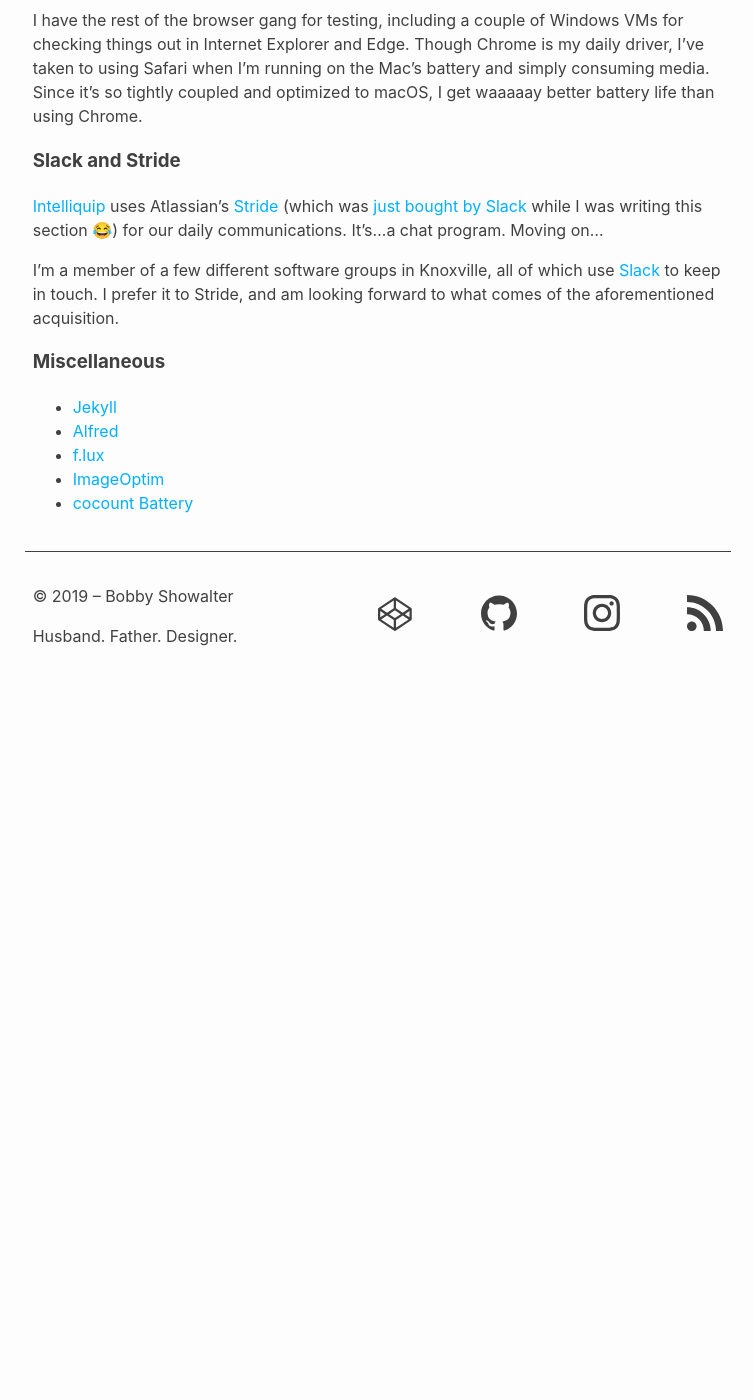
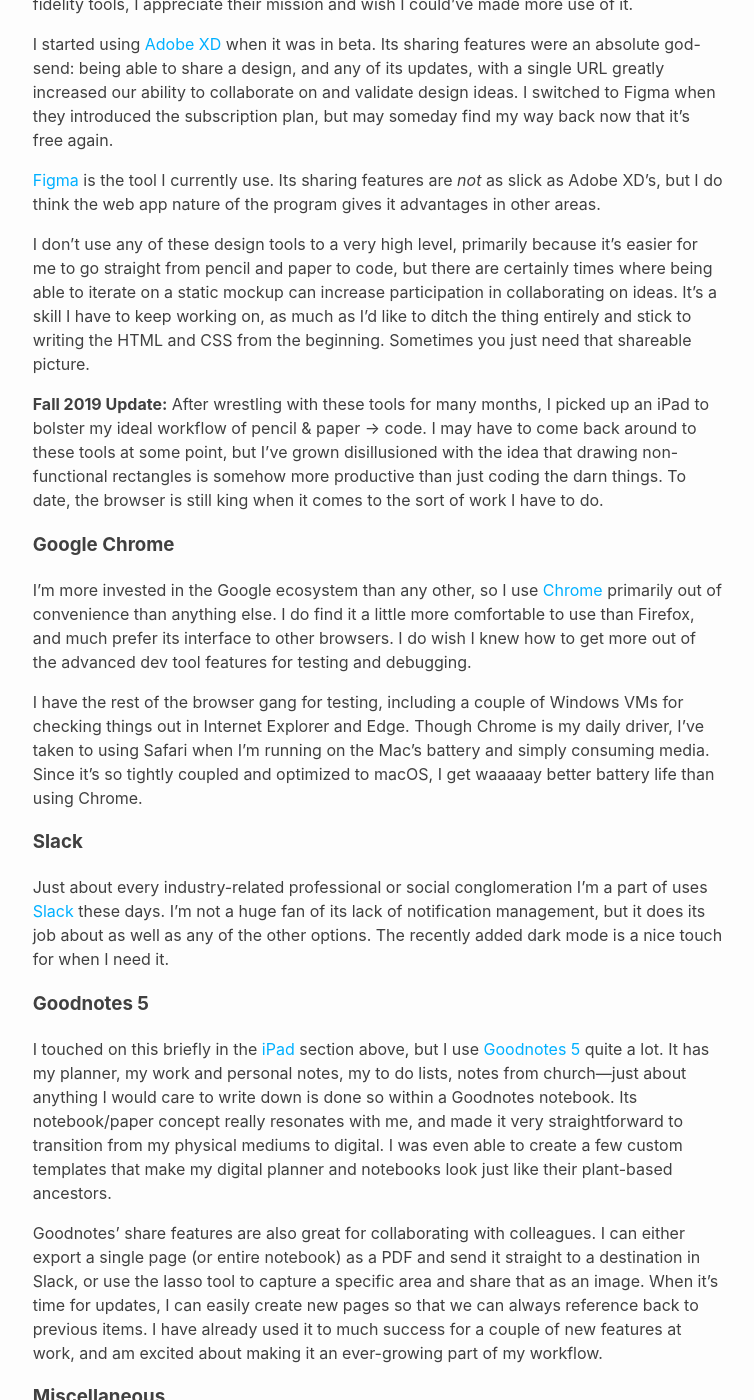
Before and after one commit to orangedaisy/bshowco, a Jekyll site: the page built from uses.md, in a window 1280 px wide and 1400 px high, scrolled down 6606 px. Shown: the whole window, without its empty margins (262-1016 px from the left). Built offline with Jekyll 4.4.1, drawn with Linux system fonts in a browser that asks for light colours; before the commit the page ends 7306 px from its top, so only the background shows below that; some of the changed text lies outside the part shown.

Commit message:
GH-6: Update 'Uses' page with 2019 YTD updates

```diff
--- a/uses.md
+++ b/uses.md
@@ -58,18 +58,38 @@ legs](https://www.hairpinlegs.com/collections/table-legs/products/tube-leg-no-on
 While it isn't the sprawling expanse that the previous desk was, it certainly
 provides plenty of space to spread out.
 
-### MacBook Pro
+### 13&Prime; MacBook Pro (Early 2015)
 
-I'm currently using a 2015 13" MacBook Pro with 8GB of memory and a 512GB SSD.
-Three years feels like a long time to use the same MacBook, but it still does
-everything I need it to just as fast as the day I got it. For cases where I need
-more horsepower, like some development work at Intelliquip, I typically remote
-into some sort of server that can be more specially tuned for the task at hand.
+I'm currently using a 2015 13&Prime; MacBook Pro with 8GB of memory and a 512GB
+SSD.  Four years feels like a long time to use the same MacBook, but it still
+does everything I need it to just as fast as the day I got it. For cases where I
+need more horsepower, like some development work at Intelliquip, I typically
+remote into some sort of server that can be more specially tuned for the task at
+hand.
 
 I keep my Mac in clamshell mode when I'm at home, and recently grabbed [a
 stand](https://www.amazon.com/gp/product/B0792C2XW7/) to reduce its footprint.
 The stand also elevates the laptop off the desk to guard against any accidental
 spills.
+
+### 12.9&Prime; iPad Pro (2019) with Apple Pencil 2
+
+I picked up an iPad Pro in the summer of 2019 to assist with my workflow at
+Intelliquip. So far, it's been a very welcome addition. I use [Goodnotes
+5](https://www.goodnotes.com/) to maintain my planner, personal notes, work
+notes, wireframes and sketches&mdash;just about anything I was previously using
+a traditional notebook for. Keeping everything in the iPad, and specifically
+within Goodnotes, makes it much easier to reference historical artifacts or
+share my latest sketch or mockup.  Goodnotes makes use of OCR so that even my
+mostly illegible handwriting is indexed and searchable.
+
+The iPad fills a nice gap in my workflow, making it dead simple to sketch ideas,
+share them with colleagues, iterate through improvements, and jump straight to
+coding their implementation. Over time, I see sketching on the iPad as a way to
+reduce my dependency on prototyping tools like Figma or Adobe XD.
+
+iPadOS was released just as I was updating this section, so I'm excited to see
+how the new features can help to further enhance my productivity.
 
 ### Keyboard
 
@@ -117,14 +137,20 @@ necessary, but I typically just use its smart features and a [2015
 Chromecast](https://store.google.com/product/chromecast_2015) to put on
 background media.
 
+We nabbed a pair of [Google Nest
+Hubs](https://store.google.com/us/product/google_nest_hub) from Costco during
+Black Friday 2018. I keep one hub on my desk to help me manage my personal
+calendar, set reminders, and control our office Chromecast Audio. Occasionally I
+use it to make a phone call as well.
+
 ### Speakers and sound
 
 For personal music and video playing, I have the [Logitech
 Z623](https://www.amazon.com/gp/product/B003VAHYTG/) system hooked up to my Mac.
-For more general background music, and audio from the Roku TV, I have a pair of
-Bose bookshelf speakers wired up with a [Chromecast
-Audio](https://store.google.com/product/chromecast_audio). This allows anyone in
-the office to control the music without tying up any one person's workstation.
+For more general background music, I use a [Chromecast
+Audio](https://store.google.com/product/chromecast_audio) connected to a pair of
+Bose bookshelf speakers located on a shelf above my desk. This allows anyone in
+the office to control the music without tying up my workstation.
 
 ### Phone
 
@@ -152,12 +178,11 @@ explanation:
 phone calls
 - [Toshiba 1TB Portable HDD](https://www.amazon.com/gp/product/B00N2S6ZUQ/)
   for a TimeMachine backup
-- [Field Notes](https://fieldnotesbrand.com/products/pitch-black-memo) and
-  [Moleskine](https://us.moleskine.com/en/cahier-journal-brown/p0408) notebooks
 - [Cross ballpoint pen](https://www.cross.com/en/products/3502)
 - Desk organizer from [Stone-Penland
   Pottery](https://www.facebook.com/stonepenlandpottery/)
 - [Safco Foot Cushion](https://www.amazon.com/gp/product/B001MS6XW8/)
+- Leather desk valet for holding my phone and tv remote
 
 * * *
 
@@ -240,6 +264,13 @@ participation in collaborating on ideas. It's a skill I have to keep working on,
 as much as I'd like to ditch the thing entirely and stick to writing the HTML
 and CSS from the beginning. Sometimes you just need that shareable picture.
 
+**Fall 2019 Update:** After wrestling with these tools for many months, I picked
+up an iPad to bolster my ideal workflow of pencil & paper &rarr; code. I may
+have to come back around to these tools at some point, but I've grown
+disillusioned with the idea that drawing non-functional rectangles is
+somehow more productive than just coding the darn things. To date, the browser
+is still king when it comes to the sort of work I have to do.
+
 ### Google Chrome
 
 I'm more invested in the Google ecosystem than any other, so I use
@@ -254,21 +285,37 @@ daily driver, I've taken to using Safari when I'm running on the Mac's battery
 and simply consuming media. Since it's so tightly coupled and optimized to
 macOS, I get waaaaay better battery life than using Chrome.
 
-### Slack and Stride
+### Slack
 
-[Intelliquip](https://intelliquip.com/) uses Atlassian's
-[Stride](https://www.stride.com/) (which was [just bought by
-Slack](https://slackhq.com/atlassian-and-slack-partnership) while I was writing
-this section &#x1F602;) for our daily communications. It's&hellip;a chat
-program. Moving on&hellip;
+Just about every industry-related professional or social conglomeration I'm a
+part of uses [Slack](https://slack.com/) these days. I'm not a huge fan of its
+lack of notification management, but it does its job about as well as any of the
+other options. The recently added dark mode is a nice touch for when I need it.
 
-I'm a member of a few different software groups in Knoxville, all of which use
-[Slack](https://slack.com/) to keep in touch. I prefer it to Stride, and am
-looking forward to what comes of the aforementioned acquisition.
+### Goodnotes 5
+
+I touched on this briefly in the [iPad](#129-ipad-pro-2019-with-apple-pencil-2)
+section above, but I use [Goodnotes 5](https://www.goodnotes.com/) quite a lot.
+It has my planner, my work and personal notes, my to do lists, notes from
+church&mdash;just about anything I would care to write down is done so within a
+Goodnotes notebook. Its notebook/paper concept really resonates with me, and
+made it very straightforward to transition from my physical mediums to digital.
+I was even able to create a few custom templates that make my digital planner
+and notebooks look just like their plant-based ancestors.
+
+Goodnotes' share features are also great for collaborating with colleagues. I
+can either export a single page (or entire notebook) as a PDF and send it
+straight to a destination in Slack, or use the lasso tool to capture a specific
+area and share that as an image. When it's time for updates, I can easily create
+new pages so that we can always reference back to previous items. I have already
+used it to much success for a couple of new features at work, and am excited
+about making it an ever-growing part of my workflow.
 
 ### Miscellaneous
 
-- [Jekyll](https://jekyllrb.com/)
+- [Jekyll](https://jekyllrb.com/) &ndash; static site generator for personal
+  projects
+- [11ty](https://www.11ty.io/) &ndash; static site generator for a work project
 - [Alfred](https://www.alfredapp.com/)
 - [f.lux](https://justgetflux.com/)
 - [ImageOptim](https://imageoptim.com/mac)
```
Also changed, not shown: other parts of uses.md (+7 -8 lines).
